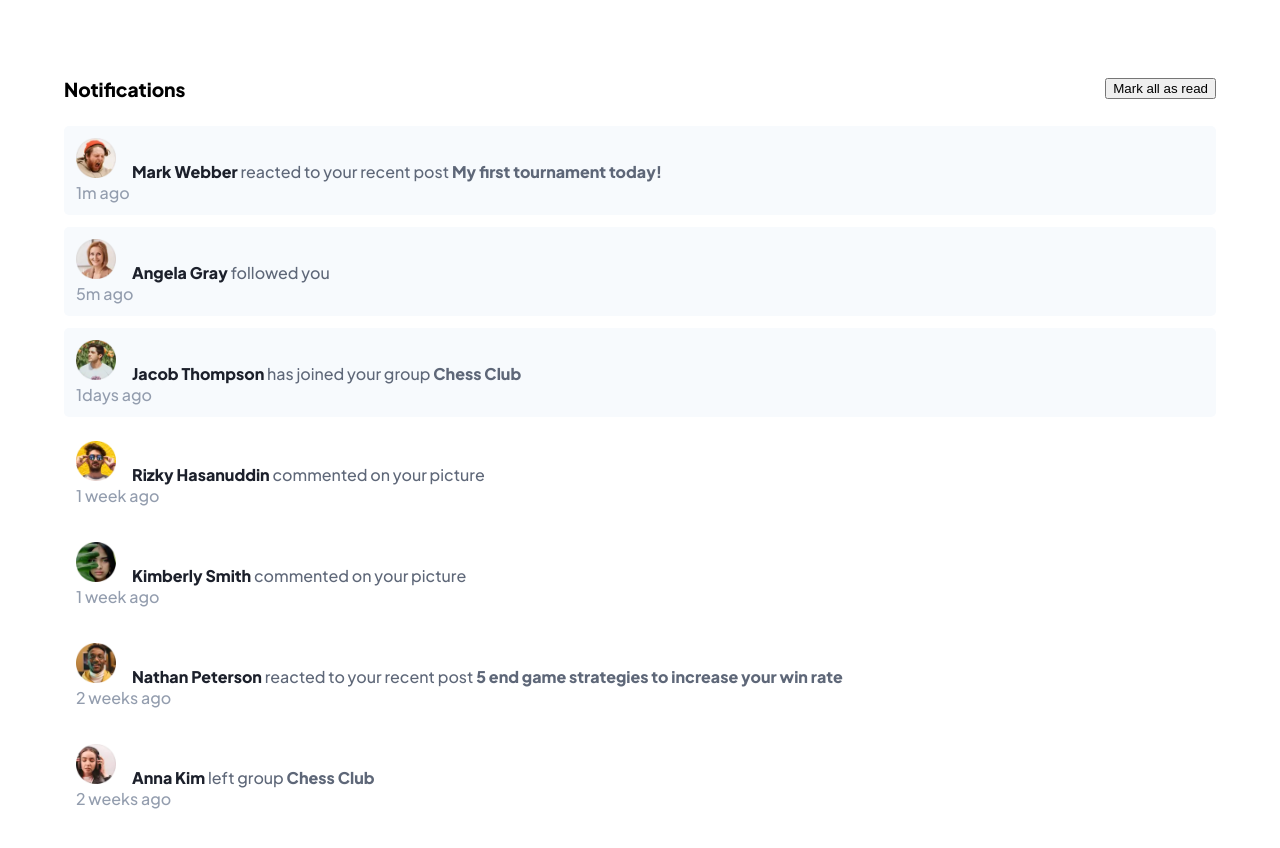
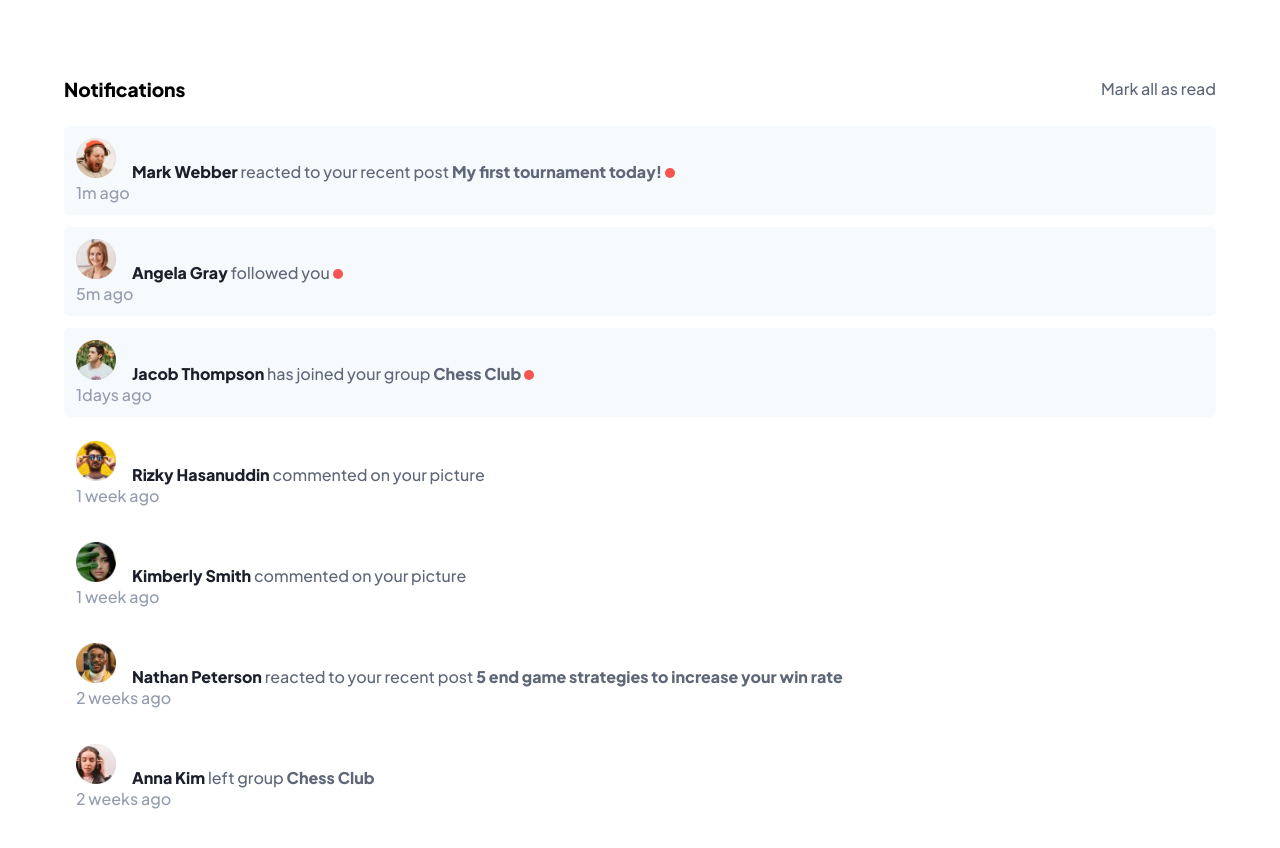
Before and after one commit to PhilJG/notification-page, a React (Create React App) app: page / in a window 1280 px wide. Shown: the top 848 px of the page. Built offline with nearby package versions, Linux system fonts and the light colour scheme.

Commit message:
red dot added to unread notification as an inline block

```diff
--- a/src/App.js
+++ b/src/App.js
@@ -77,8 +77,6 @@ class App extends Component {
      // loop through users array
      // produce new user object that is set to false with map
      const updatedUsers = this.state.users.map(user => {
-      console.log('clicked');
-
       return { ...user, unread: false };
      });
 
@@ -101,7 +99,7 @@ class App extends Component {
           </div>
           <button
           onClick={this.markAllRead}
-          className="head__read">
+          className="head__button">
             Mark all as read
           </button>
         </div>
@@ -116,7 +114,8 @@ class App extends Component {
             activity={user.activity}
             post={user.post}
             when={user.when}
-            s
+            dot={user.unread ? "dot__unread" : "dot__read"}
+
             // read={user.read && <span>(read)</span>}
             //passing markRead function into component
             // markRead={(this.markRead)}
--- a/src/components/User.js
+++ b/src/components/User.js
@@ -6,14 +6,14 @@ import "./appStyle.css";
 class User extends Component {
 
   render() {
-    const  { id, className, firstName, lastName, activity, post, when} = this.props
-
+    const  { id, className, firstName, lastName, activity, post, when, dot} = this.props
+    console.log('rendered', {dot})
   return (
     <div>
             <div className={`user notification ${className}`} key={id}>
               <img
                 className="avatar"
-                src={`./assets/images/avatar-${firstName}-${lastName}.webp`}
+                src={`./assets/images/avatar-${firstName}-${lastName}.webp`} alt={`${firstName} ${lastName}`}
                 ></img>
               <div className="notification__box">
                 <span className="notification__prop notification__prop--name">
@@ -25,15 +25,15 @@ class User extends Component {
                 </span>
                 {"  "}
                 <span className="notification__prop notification__prop--post">
-                  {post}{" "}
+                  {post}
                 </span>
+              {"  "}
+                <span className={dot}></span>
                 <div>
-                  {this.props.circle}
                   <span className="notification__prop notification__prop--when">
                     {when}
                   </span>
-                  {/* <button onClick={this.changeState}>Mark as read</button>
-                  {this.state.hasChanged && (<span>Updated</span>)} */}
+
                 </div>
               </div>
             </div>
--- a/src/components/appStyle.css
+++ b/src/components/appStyle.css
@@ -94,15 +94,31 @@ a {
   color: var(--grayish-blue);
 }
 
-.head__read {
+.head__button {
   cursor: pointer;
+  background: none;
+	color: var(--dark-grayish-blue);
+	border: none;
+	padding: 0;
+	font: inherit;
+	cursor: pointer;
+	outline: inherit;
 }
 
-/* .read {
+.head__button:hover {
+ color: var(--very-dark-blue);
+}
+
+.dot__unread {
   width: 10px;
   height: 10px;
   -webkit-border-radius: 25px;
   -moz-border-radius: 25px;
   border-radius: 25px;
   background: var(--red);
-} */
+  display: inline-block;
+}
+
+.dot__read {
+ display: none;
+}
```
